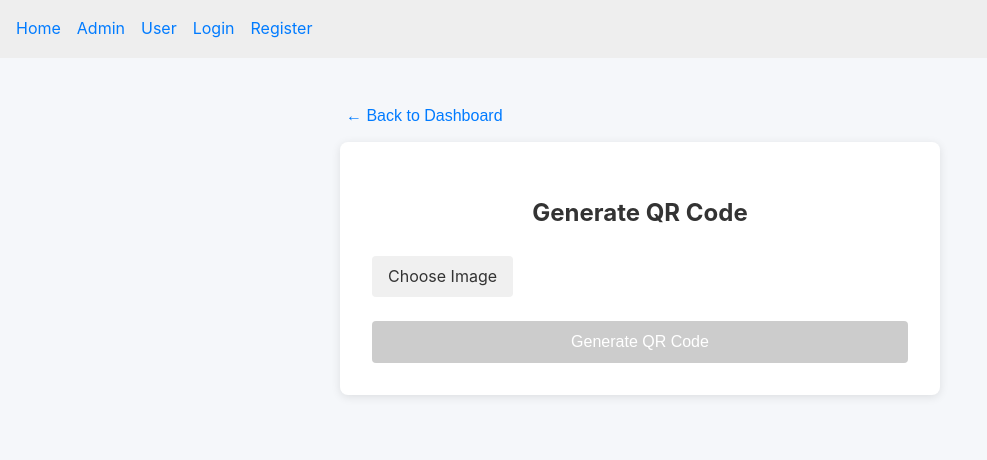
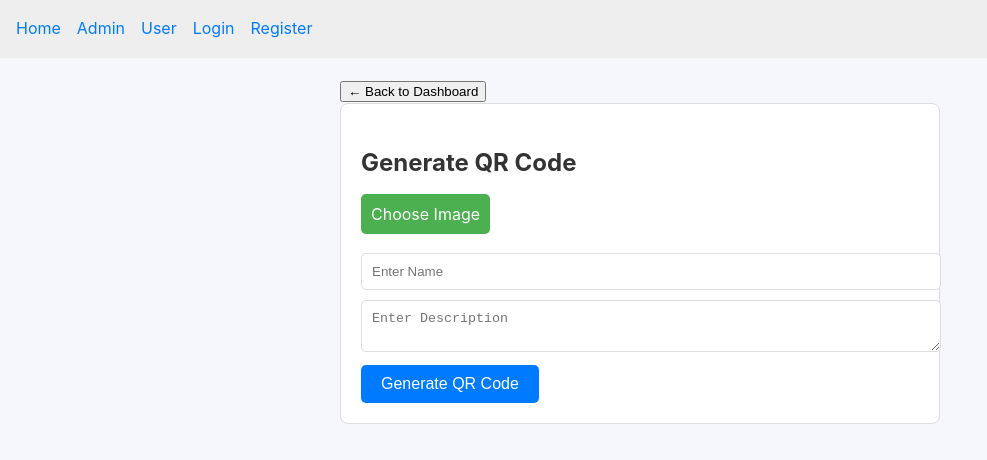
Before and after one commit to rushker/p12-project, a React (Create React App) app in the folder client/: page /generate-qr in a window 1280 px wide. Shown: the top 460 px of the page, without its empty margins (0-987 px from the left). Built offline with nearby package versions, Linux system fonts and the light colour scheme.

Commit message:
change up

```diff
--- a/client/src/components/user/QRGenerator.jsx
+++ b/client/src/components/user/QRGenerator.jsx
@@ -10,6 +10,8 @@ const QRGenerator = () => {
   const [qrData, setQrData] = useState(null);
   const [loading, setLoading] = useState(false);
   const [previewUrl, setPreviewUrl] = useState('');
+  const [name, setName] = useState('');
+  const [description, setDescription] = useState('');
   const navigate = useNavigate();
 
   const handleImageChange = (e) => {
@@ -31,8 +33,8 @@ const QRGenerator = () => {
   };
 
   const handleGenerateQR = async () => {
-    if (!image) {
-      toast.error('Please select an image');
+    if (!image || !name || !description) {
+      toast.error('Please select an image, name, and description');
       return;
     }
 
@@ -41,6 +43,8 @@ const QRGenerator = () => {
     try {
       const formData = new FormData();
       formData.append('image', image);
+      formData.append('name', name);
+      formData.append('description', description);
 
       const response = await axios.post(
         `${process.env.REACT_APP_BACKEND_URL}/api/qr/generate`,
@@ -55,6 +59,10 @@ const QRGenerator = () => {
 
       setQrData(response.data);
       toast.success('QR Code generated successfully!');
+      setImage(null); // Clear the image after generation
+      setPreviewUrl('');
+      setName(''); // Clear name
+      setDescription(''); // Clear description
     } catch (err) {
       console.error('QR generation error:', err);
       toast.error(err.response?.data?.message || 'Error generating QR code');
@@ -90,10 +98,27 @@ const QRGenerator = () => {
           )}
         </div>
 
+        {/* Name and Description Inputs */}
+        <div className="input-fields">
+          <input
+            type="text"
+            placeholder="Enter Name"
+            value={name}
+            onChange={(e) => setName(e.target.value)}
+            className="input-field"
+          />
+          <textarea
+            placeholder="Enter Description"
+            value={description}
+            onChange={(e) => setDescription(e.target.value)}
+            className="input-field"
+          />
+        </div>
+
         {/* Generate Button */}
         <button
           onClick={handleGenerateQR}
-          disabled={loading || !image}
+          disabled={loading || !image || !name || !description}
           className={`generate-button ${loading ? 'loading' : ''}`}
         >
           {loading ? (
--- a/client/src/styles/QRGenerator.css
+++ b/client/src/styles/QRGenerator.css
@@ -1,171 +1,92 @@
 /* QRGenerator.css */
+
 .qr-generator-container {
+  padding: 20px;
   max-width: 600px;
-    margin: 2rem auto;
-    padding: 1rem;
-  }
-
-  .back-button {
-    background: none;
-    border: none;
-    color: #007bff;
-    font-size: 1rem;
-    cursor: pointer;
-    margin-bottom: 1rem;
-    display: flex;
-    align-items: center;
-  }
-
-  .back-button:hover {
-    text-decoration: underline;
+  margin: 0 auto;
 }
 
 .qr-generator-card {
-    background: white;
+  border: 1px solid #ddd;
+  padding: 20px;
   border-radius: 8px;
-    box-shadow: 0 2px 10px rgba(0, 0, 0, 0.1);
-    padding: 2rem;
+  background-color: #fff;
 }
 
 .qr-generator-title {
-    color: #333;
-    text-align: center;
-    margin-bottom: 1.5rem;
+  font-size: 24px;
+  margin-bottom: 20px;
 }
 
 .upload-section {
-    margin-bottom: 1.5rem;
-  }
-
-  .file-upload-label {
-    display: inline-block;
-    padding: 0.5rem 1rem;
-    background: #f0f0f0;
-    color: #333;
-    border-radius: 4px;
-    cursor: pointer;
-    transition: background 0.3s;
-  }
-
-  .file-upload-label:hover {
-    background: #e0e0e0;
+  margin-bottom: 20px;
 }
 
 .file-upload-input {
   display: none;
 }
 
+.file-upload-label {
+  background-color: #4caf50;
+  color: white;
+  padding: 10px;
+  border-radius: 5px;
+  cursor: pointer;
+}
+
 .image-preview-container {
-    margin-top: 1rem;
-    text-align: center;
+  margin-top: 20px;
 }
 
 .image-preview {
   max-width: 100%;
   max-height: 200px;
-    border-radius: 4px;
-    border: 1px solid #ddd;
 }
 
-  .password-section {
-    margin-bottom: 1.5rem;
+.input-fields {
+  margin-top: 20px;
 }
 
-  .password-input {
+.input-field {
   width: 100%;
-    padding: 0.75rem;
+  padding: 10px;
+  margin: 5px 0;
   border: 1px solid #ddd;
-    border-radius: 4px;
-    font-size: 1rem;
+  border-radius: 5px;
 }
 
 .generate-button {
-    width: 100%;
-    padding: 0.75rem;
-    background: #007bff;
+  background-color: #007bff;
   color: white;
+  padding: 10px 20px;
   border: none;
-    border-radius: 4px;
-    font-size: 1rem;
+  border-radius: 5px;
   cursor: pointer;
-    transition: background 0.3s;
-    display: flex;
-    align-items: center;
-    justify-content: center;
-    gap: 0.5rem;
+  font-size: 16px;
 }
 
-  .generate-button:hover:not(:disabled) {
-    background: #0056b3;
-  }
-
-  .generate-button:disabled {
-    background: #cccccc;
-    cursor: not-allowed;
-  }
-
-  .spinner {
-    border: 2px solid rgba(255, 255, 255, 0.3);
-    border-radius: 50%;
-    border-top: 2px solid white;
-    width: 1rem;
-    height: 1rem;
-    animation: spin 1s linear infinite;
-  }
-
-  @keyframes spin {
-    0% { transform: rotate(0deg); }
-    100% { transform: rotate(360deg); }
+.generate-button.loading {
+  background-color: #6c757d;
 }
 
 .qr-result-section {
-    margin-top: 2rem;
+  margin-top: 20px;
   text-align: center;
 }
 
-  .qr-result-section h3 {
-    color: #333;
-    margin-bottom: 1rem;
-  }
-
 .qr-code-container {
-    margin: 1rem auto;
-    padding: 1rem;
-    background: white;
-    border-radius: 8px;
-    display: inline-block;
-    box-shadow: 0 2px 5px rgba(0, 0, 0, 0.1);
-  }
-
-  .qr-instructions {
-    color: #666;
-    margin: 1rem 0;
-  }
-
-  .qr-meta {
-    display: flex;
-    align-items: center;
-    justify-content: center;
-    gap: 1rem;
-    margin-top: 1rem;
+  margin-top: 20px;
 }
 
 .qr-id {
-    font-family: monospace;
-    background: #f5f5f5;
-    padding: 0.25rem 0.5rem;
-    border-radius: 4px;
+  font-weight: bold;
 }
 
 .copy-button {
-    padding: 0.25rem 0.5rem;
-    background: #f0f0f0;
+  background-color: #28a745;
+  color: white;
+  padding: 5px 10px;
   border: none;
-    border-radius: 4px;
+  border-radius: 5px;
   cursor: pointer;
-    transition: background 0.3s;
 }
-
-  .copy-button:hover {
-    background: #e0e0e0;
-  }
```
Lines whose indentation alone changed are shown as unchanged.
